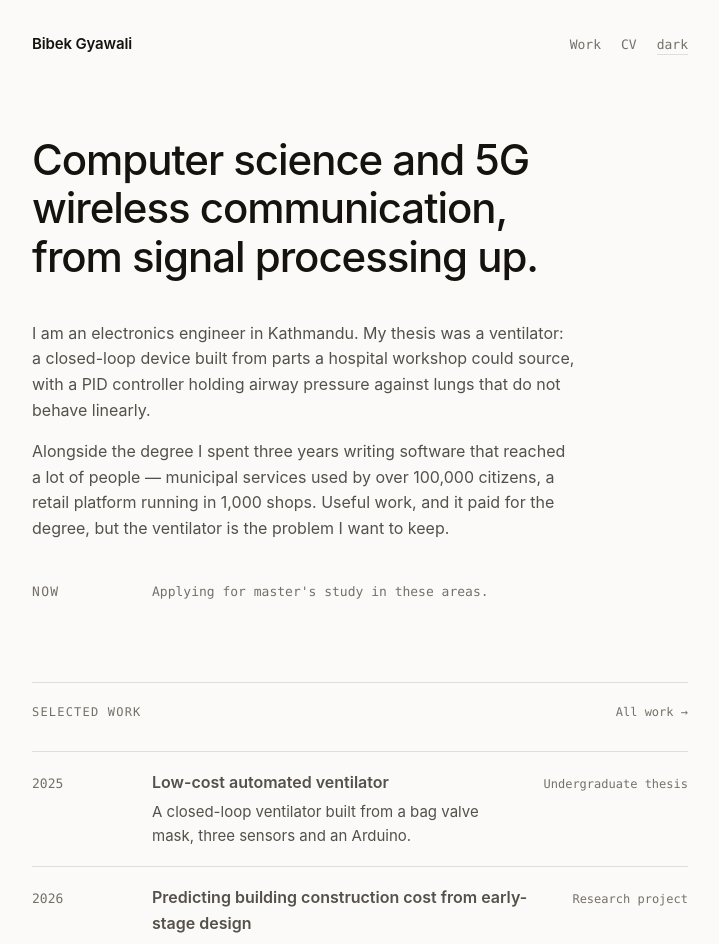
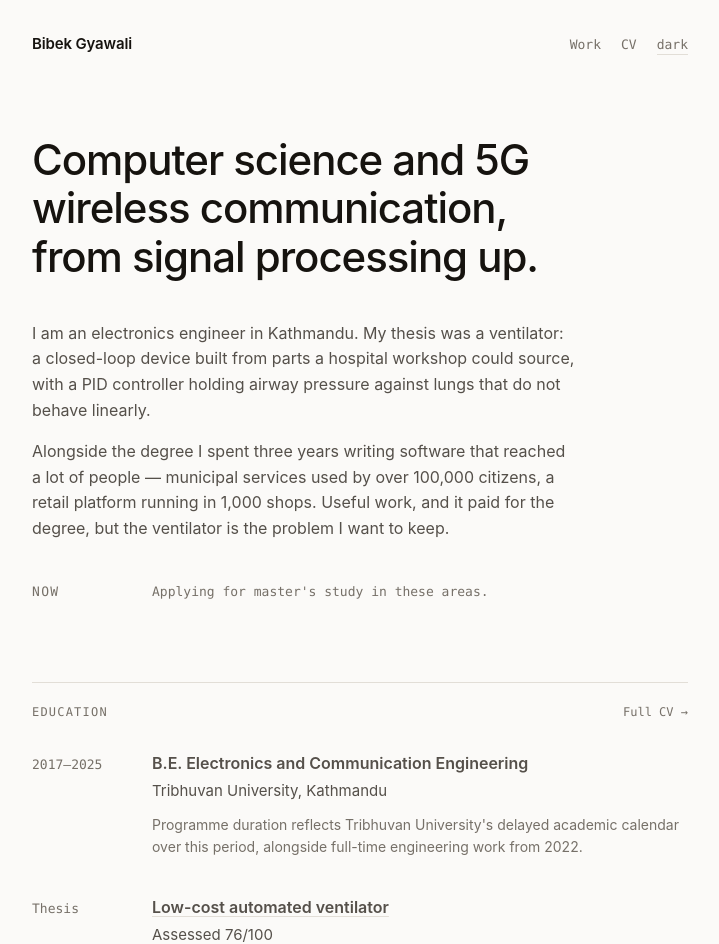
Before and after one commit to bibekgyawali2/portfolio2026, a Next.js app: page / in a window 1280 px wide. Shown: the top 944 px of the page, without its empty margins (280-999 px from the left). Built offline with nearby package versions, Linux system fonts and the light colour scheme.

Commit message:
feat: add education section and thesis entry to home page

```diff
--- a/app/page.tsx
+++ b/app/page.tsx
@@ -1,13 +1,42 @@
+import { Entry } from "@/components/Entry";
 import { Lede } from "@/components/Lede";
 import { ProjectList } from "@/components/ProjectList";
 import { Section } from "@/components/Section";
-import { home } from "@/content/profile";
-import { projects } from "@/content/projects";
+import { credentials, education, home } from "@/content/profile";
+import { projects, projectBySlug } from "@/content/projects";
+
+const thesis = projectBySlug("ventilator");
 
 export default function Home() {
   return (
     <>
       <Lede display={home.display} intro={home.intro} now={home.now} />
+
+      <Section title="Education" more={{ href: "/cv", label: "Full CV" }}>
+        {education.map((item) => (
+          <Entry
+            key={item.degree}
+            when={item.period}
+            title={item.degree}
+            where={item.institution}
+            note={item.note}
+          />
+        ))}
+
+        {thesis ? (
+          <Entry
+            when="Thesis"
+            title={thesis.title}
+            href={`/work/${thesis.slug}`}
+            where={[
+              thesis.grade && `Assessed ${thesis.grade}`,
+              credentials.supervisor && `supervised by ${credentials.supervisor}`,
+            ]
+              .filter(Boolean)
+              .join(" · ")}
+          />
+        ) : null}
+      </Section>
 
       <Section title="Selected work" more={{ href: "/work", label: "All work" }}>
         <ProjectList projects={projects.slice(0, 3)} />
```
